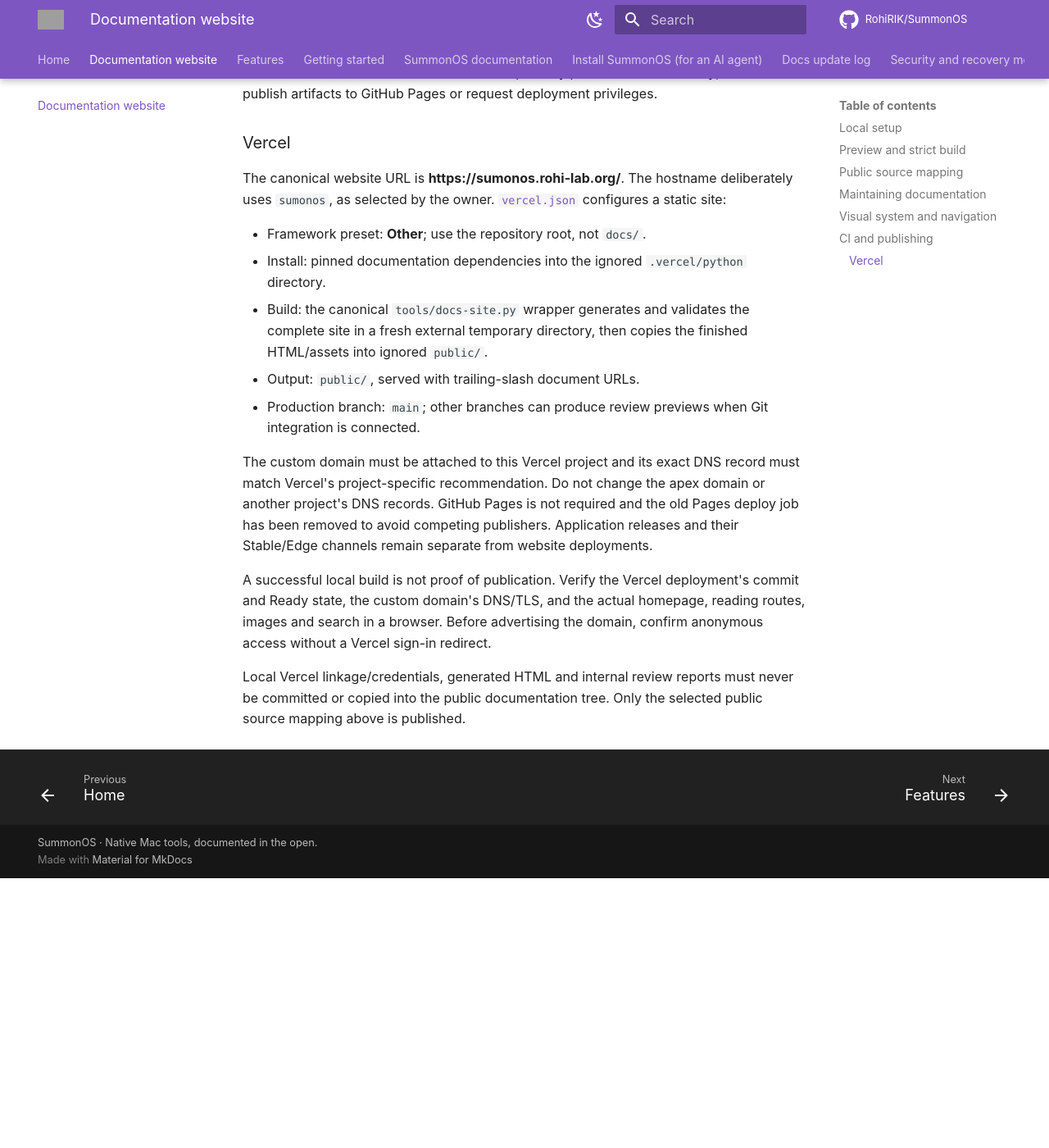
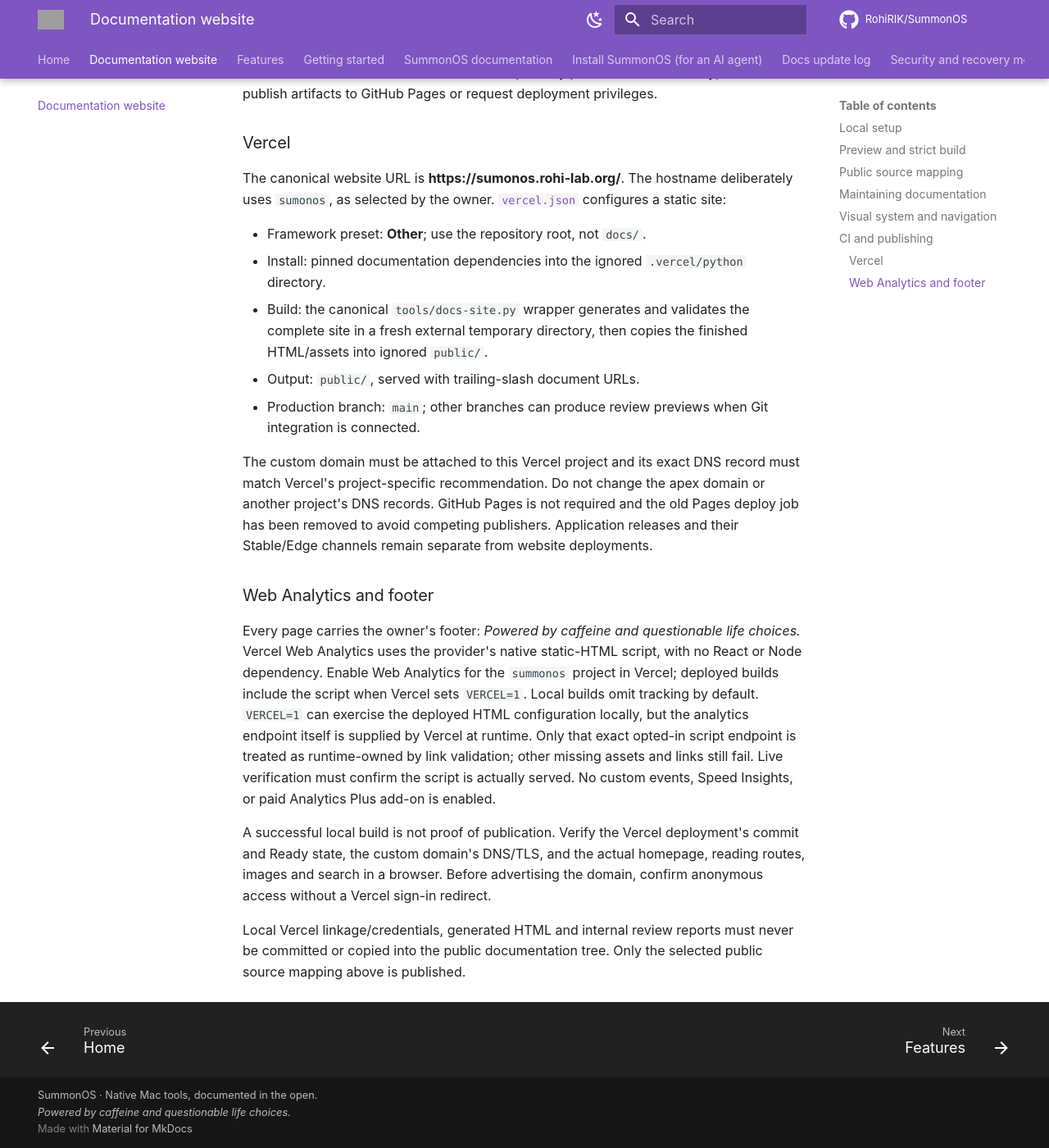
Before and after one commit to RohiRIK/SummonOS, an MkDocs documentation site: the page built from docs/documentation.md, in a window 1280 px wide and 1400 px high, scrolled down 4859 px. Shown: the whole window at 82% size. Built offline with MkDocs 1.6.1 and Material for MkDocs 9.7.7, drawn with Linux system fonts in a browser that asks for light colours; comment, search, counter and statistics services are not loaded; before the commit the page ends 5930 px from its top, so only the background shows below that; grey boxes are pictures that could not be loaded.

Commit message:
feat(docs): add signature footer and Vercel Web Analytics
Co-Authored-By: Hermes Agent <hermes@localhost>

```diff
--- a/docs/documentation.md
+++ b/docs/documentation.md
@@ -196,6 +196,17 @@
 GitHub Pages is not required and the old Pages deploy job has been removed to avoid competing publishers.
 Application releases and their Stable/Edge channels remain separate from website deployments.
 
+### Web Analytics and footer
+
+Every page carries the owner's footer: *Powered by caffeine and questionable life choices.*
+Vercel Web Analytics uses the provider's native static-HTML script, with no React or Node dependency.
+Enable Web Analytics for the `summonos` project in Vercel; deployed builds include the script when
+Vercel sets `VERCEL=1`. Local builds omit tracking by default. `VERCEL=1` can exercise the deployed
+HTML configuration locally, but the analytics endpoint itself is supplied by Vercel at runtime.
+Only that exact opted-in script endpoint is treated as runtime-owned by link validation; other
+missing assets and links still fail. Live verification must confirm the script is actually served.
+No custom events, Speed Insights, or paid Analytics Plus add-on is enabled.
+
 A successful local build is not proof of publication. Verify the Vercel deployment's commit and Ready
 state, the custom domain's DNS/TLS, and the actual homepage, reading routes, images and search in a browser.
 Before advertising the domain, confirm anonymous access without a Vercel sign-in redirect.
--- a/mkdocs.yml
+++ b/mkdocs.yml
@@ -51,7 +51,12 @@
 extra_css:
   - docs/assets/wiki.css
 
-copyright: SummonOS · Native Mac tools, documented in the open.
+copyright: >-
+  SummonOS · Native Mac tools, documented in the open.<br>
+  <em>Powered by caffeine and questionable life choices.</em>
+
+extra:
+  vercel_analytics: !ENV [VERCEL, false]
 
 plugins:
   - search:
```
Also changed, not shown: docs/log.md (+2 -0 lines), docs/theme/main.html (+10 -0 lines), 2 other files.
